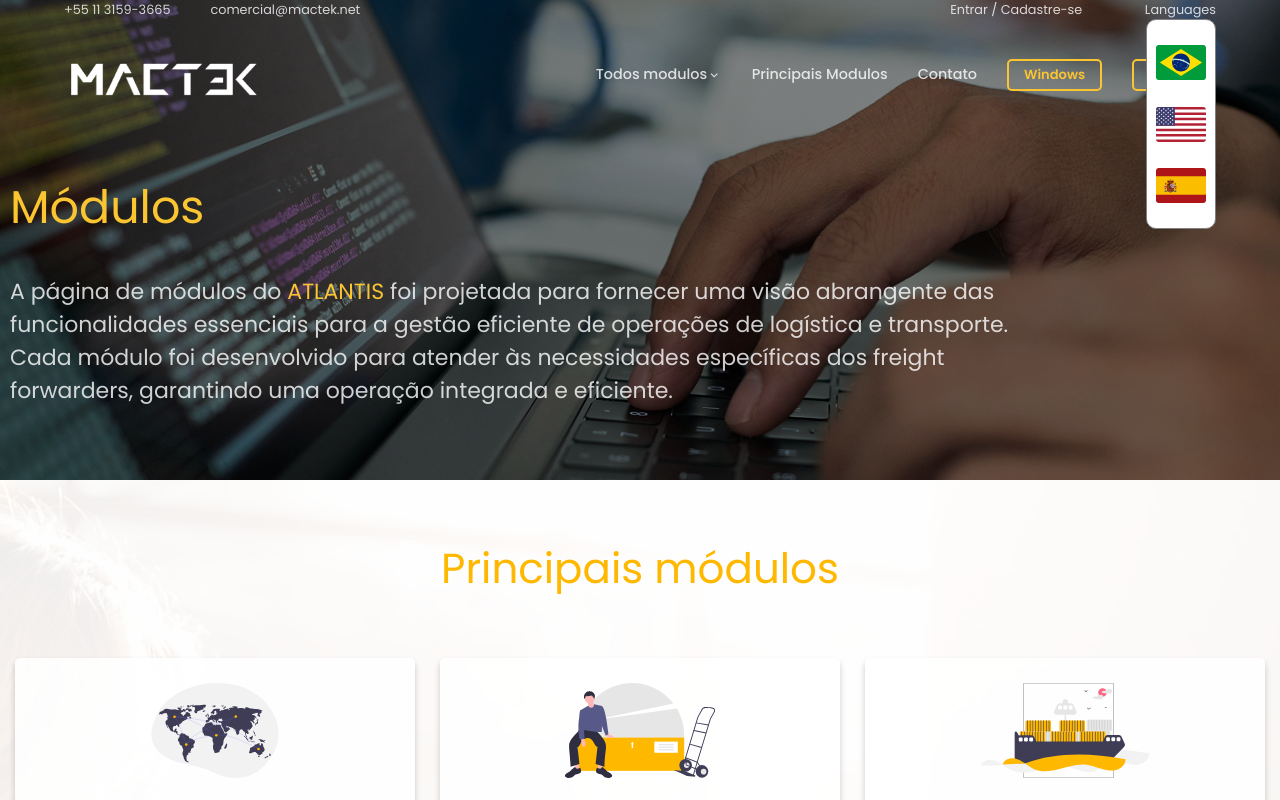
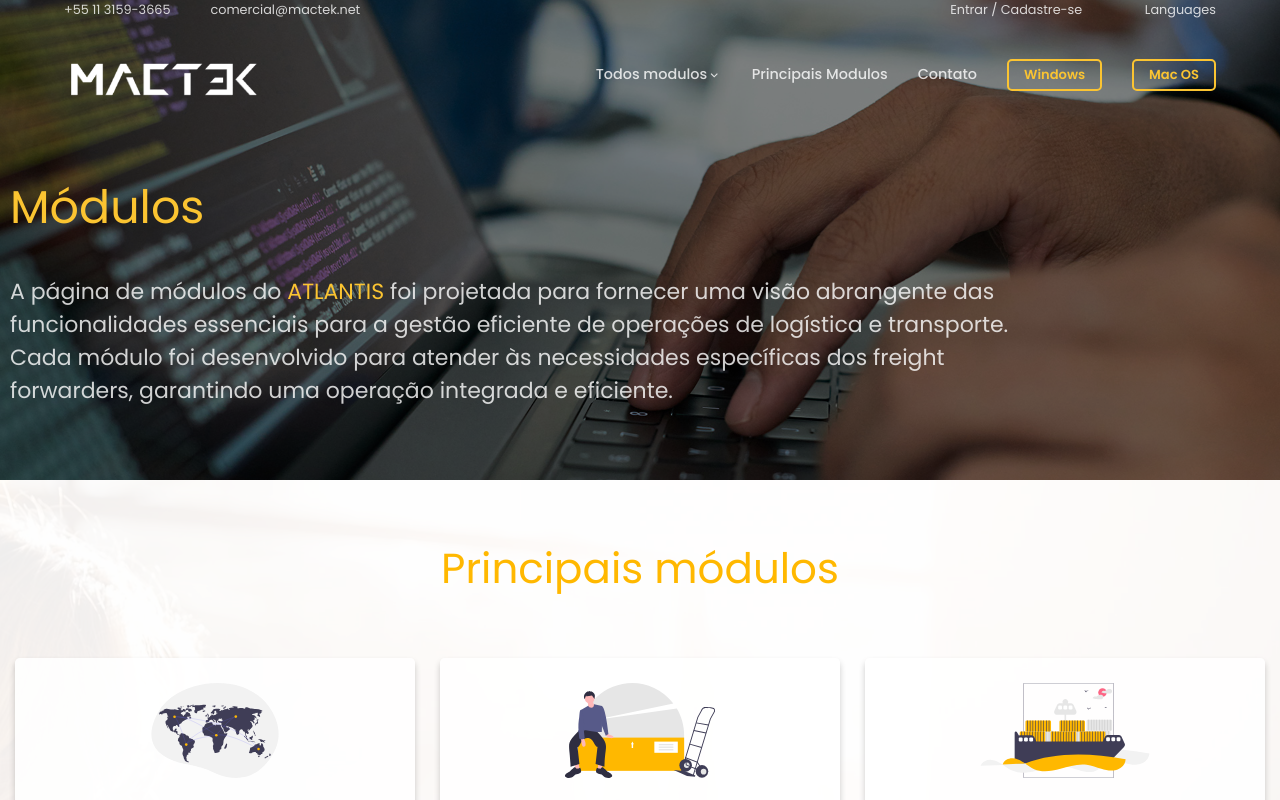
Before and after one commit to arturwatana/layout-mactek, a React (Vite) app: page /modulos in a window 1280 px wide. Shown: the top 800 px of the page. Built offline with nearby package versions, Linux system fonts and the light colour scheme.

Commit message:
feat: languages

```diff
--- a/src/Components/NavBar/index.tsx
+++ b/src/Components/NavBar/index.tsx
@@ -16,7 +16,7 @@ type NavBarProps = {
 
 export default function NavBar({ setOpenBurger }: NavBarProps) {
   const [modulesHover, setModulesHover] = useState<boolean>(false)
-  const [languages, setLanguages] = useState<boolean>(true)
+  const [languages, setLanguages] = useState<boolean>(false)
 
   const words = [{ name: "Atlantis", class: "thirdSection", page: "initial" }, { name: "A Mactek", class: "fourthSection" , page: "initial" }, { name: "Contato", class: "fifthSection", page: "initial" }, { name: "Principais Modulos", class: "secondSection", page: "modulos" }, { name: "Contato", class: "fifthSection", page: "modulos" }, { name: "Vantagens", class: "secondSection", page: "/modulos/individual" }, { name: "Contato", class: "fifthSection", page: "/modulos/individual" } ]
   const url = window.location.pathname
```
